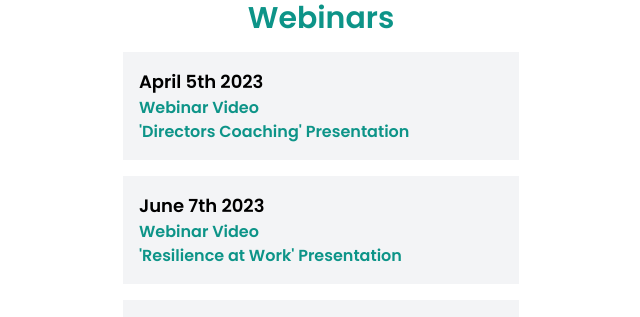
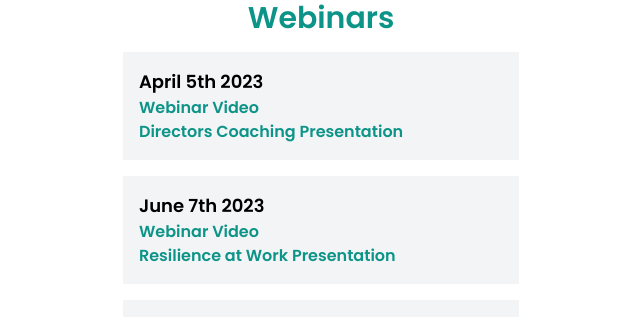
Before and after one commit to sheeehy/LGDA, a Next.js app: page /members in a window 1280 px wide. Shown: the part 1100-1417 px from the top of the page, without its empty margins (319-959 px from the left). Built offline with nearby package versions, Linux system fonts and the light colour scheme; no server answers.

Commit message:
Members Area

```diff
--- a/src/app/members/page.tsx
+++ b/src/app/members/page.tsx
@@ -35,7 +35,7 @@ export default function Page() {
             </a>
             <h2>
               <a href="Directors Coaching Pres (1).pdf" className="text-teal-600">
-                'Directors Coaching' Presentation
+                Directors Coaching Presentation
               </a>
             </h2>
           </div>
@@ -46,7 +46,7 @@ export default function Page() {
             </a>
             <h2>
               <a href="IT Resilience LGDA for word (2).pdf" className="text-teal-600">
-                'Resilience at Work' Presentation
+                Resilience at Work Presentation
               </a>
             </h2>
           </div>
```
